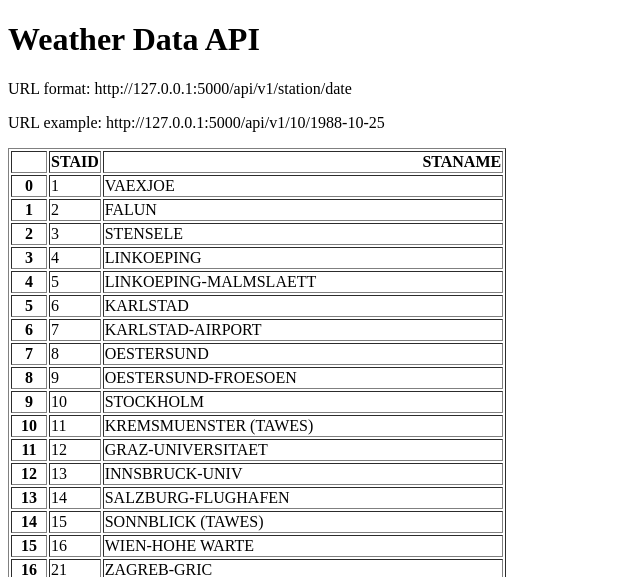
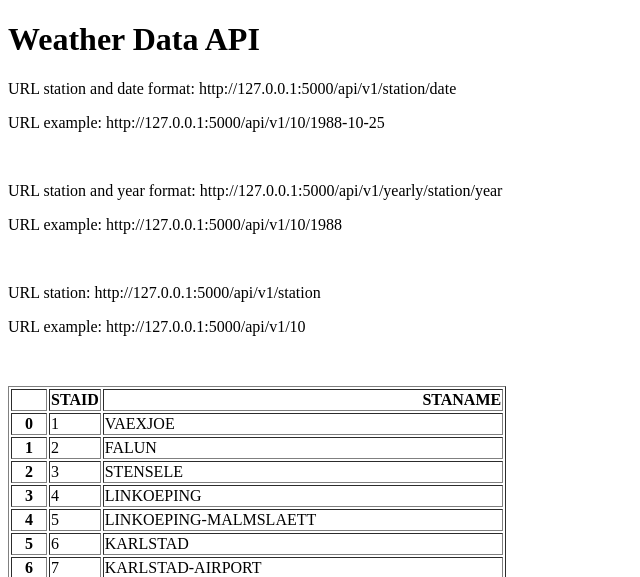
Before and after one commit to asieduofeijnr/Weather_app, a Flask app: page / in a window 1280 px wide. Shown: the top 577 px of the page, without its empty margins (0-640 px from the left). Run offline with Flask 3, Linux system fonts and the light colour scheme.

Commit message:
Added other endpoints

```diff
--- a/main.py
+++ b/main.py
@@ -15,7 +15,7 @@ def home():
 
 
 @app.route("/api/v1/<station>/<date>")
-def about(station, date):
+def station_date_data(station, date):
     filename = "data_small\TG_STAID" + str(station).zfill(6) + ".txt"
     df = pd.read_csv(filename, skiprows=20, parse_dates=["    DATE"])
     df["TG0"] = df["   TG"].mask(df["   TG"] == -9999, np.nan)
@@ -23,6 +23,26 @@ def about(station, date):
     temperature = df.loc[df["    DATE"] == date]["real_TG"].squeeze()
     result_temperature = {"station": station, "date": date, "temperature": temperature}
     return result_temperature
+
+
+@app.route("/api/v1/yearly/<station>/<year>")
+def station_year(station, year):
+    filename = "data_small\TG_STAID" + str(station).zfill(6) + ".txt"
+    df = pd.read_csv(filename, skiprows=20, parse_dates=["    DATE"])
+    df["TG0"] = df["   TG"].mask(df["   TG"] == -9999, np.nan)
+    df["real_TG"] = df["TG0"] / 10
+    df["    DATE"] = df["    DATE"].astype(str)
+    result = df.loc[df["    DATE"].str.startswith(str(year))]
+    return result.to_dict(orient="records")
+
+
+@app.route("/api/v1/<station>")
+def station_data(station):
+    filename = "data_small\TG_STAID" + str(station).zfill(6) + ".txt"
+    df = pd.read_csv(filename, skiprows=20, parse_dates=["    DATE"])
+    df["TG0"] = df["   TG"].mask(df["   TG"] == -9999, np.nan)
+    result = df["real_TG"] = df["TG0"] / 10
+    return df.to_dict(orient="records")
 
 
 @app.route("/contact-us/")
--- a/templates/home.html
+++ b/templates/home.html
@@ -8,8 +8,15 @@
 
 <body>
     <h1>Weather Data API</h1>
-    <p>URL format: http://127.0.0.1:5000/api/v1/station/date</p>
+    <p>URL station and date format: http://127.0.0.1:5000/api/v1/station/date</p>
     <p>URL example: http://127.0.0.1:5000/api/v1/10/1988-10-25</p>
+    <br>
+    <p>URL station and year format: http://127.0.0.1:5000/api/v1/yearly/station/year</p>
+    <p>URL example: http://127.0.0.1:5000/api/v1/10/1988</p>
+    <br>
+    <p>URL station: http://127.0.0.1:5000/api/v1/station</p>
+    <p>URL example: http://127.0.0.1:5000/api/v1/10</p>
+    <br>
     <p>{{data|safe}}</p>
 </body>
 
```
Also changed, not shown: 1 other file.
